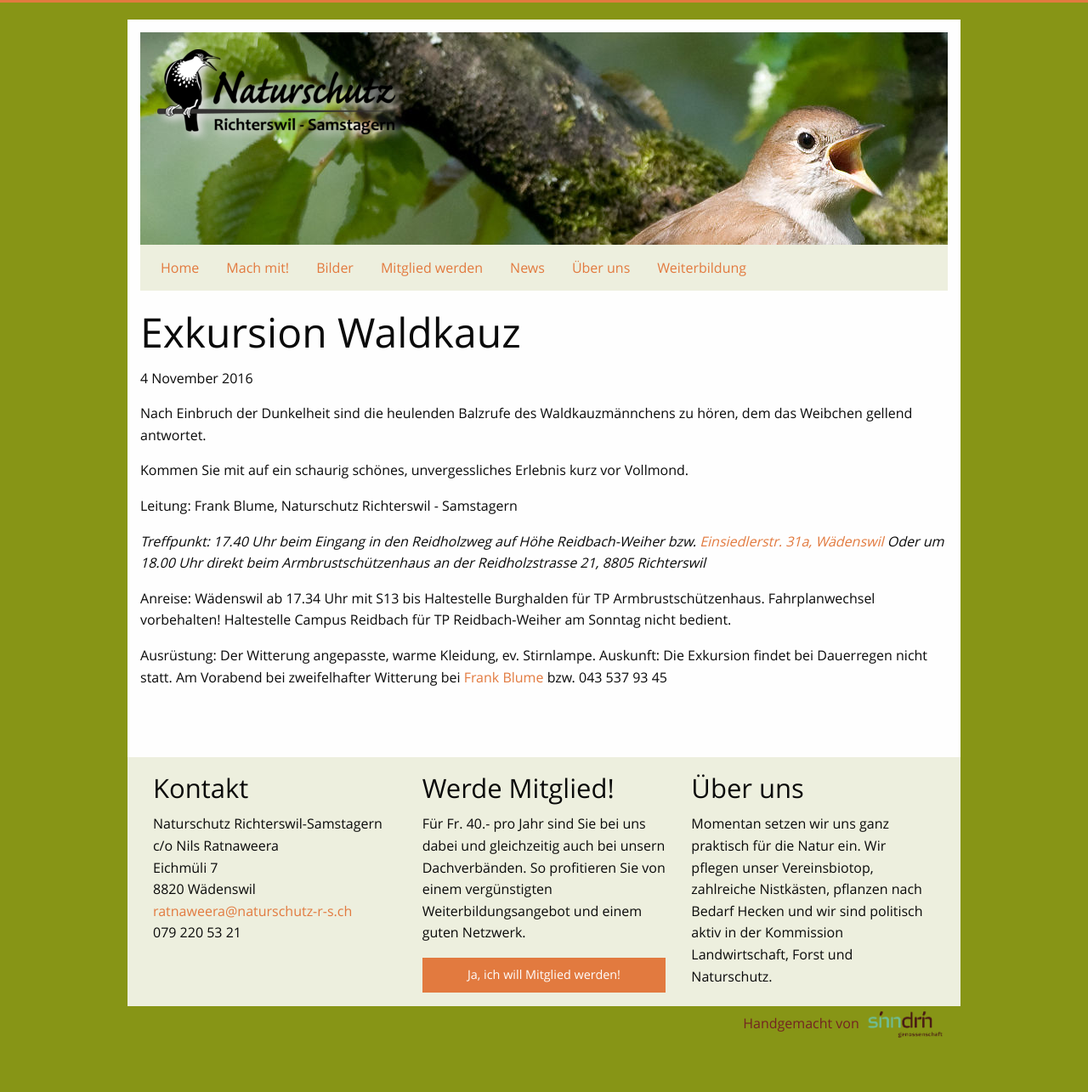
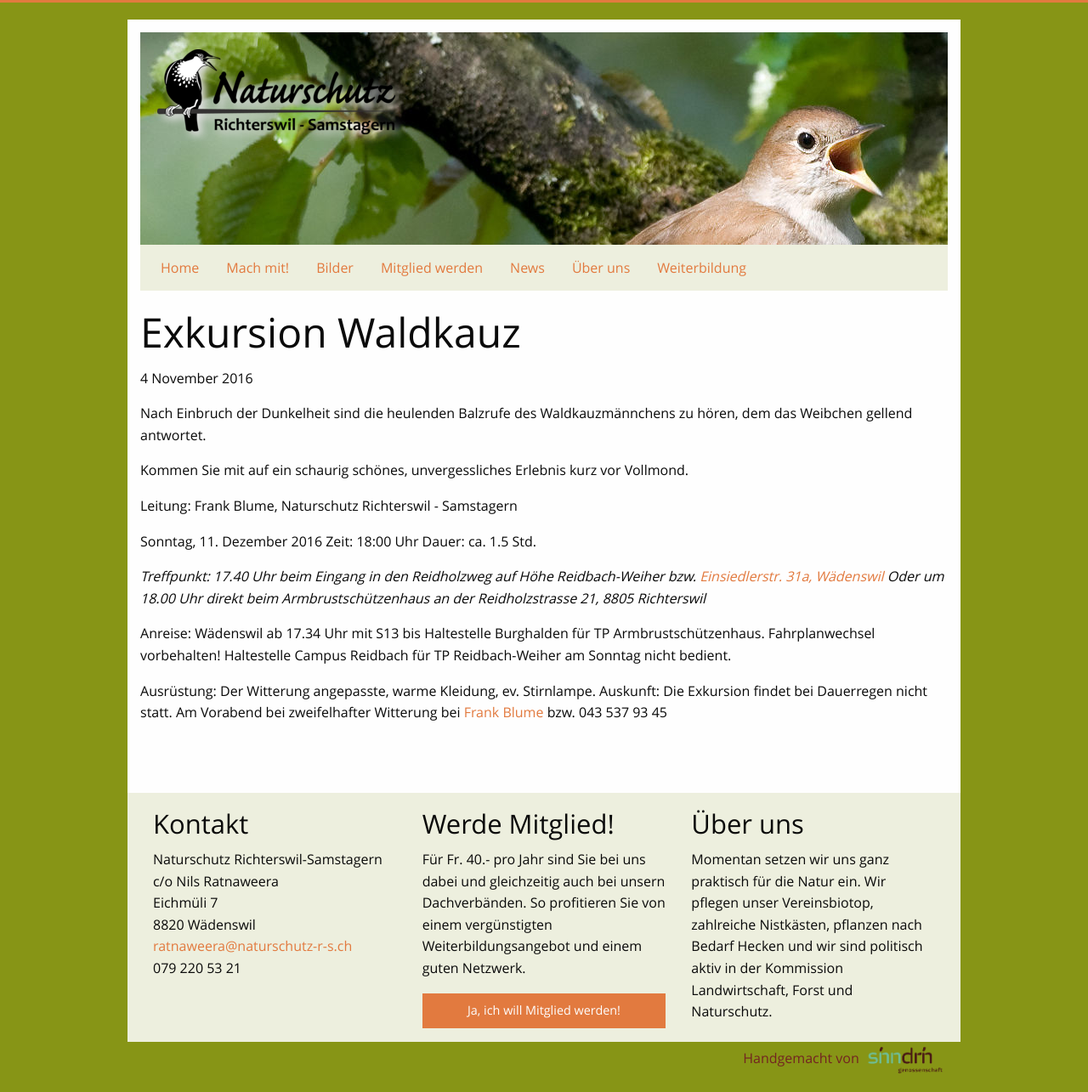
Before and after one commit to Naturschutz-Richterswil-Samstagern/Naturschutz-Richterswil-Samstagern.github.io, a Jekyll site: the page built from _posts/2016-11-04-exkursion-waldkauz.md, in a window 1280 px wide. Shown: the whole page at 85% size. Built offline with Jekyll 4.4.1, drawn with Linux system fonts in a browser that asks for light colours; before the commit the page ends 1243 px from its top, so only the background shows below that.

Commit message:
Updated 2016-11-04-exkursion-waldkauz.md

```diff
--- a/_posts/2016-11-04-exkursion-waldkauz.md
+++ b/_posts/2016-11-04-exkursion-waldkauz.md
@@ -16,6 +16,10 @@ Kommen Sie mit auf ein schaurig schönes, unvergessliches Erlebnis kurz vor Voll
 
 Leitung: Frank Blume, Naturschutz Richterswil - Samstagern
 
+Sonntag, 11. Dezember 2016
+Zeit: 18:00 Uhr
+Dauer: ca. 1.5 Std.
+
 _Treffpunkt: 17.40 Uhr beim Eingang in den Reidholzweg auf Höhe Reidbach-Weiher bzw. [Einsiedlerstr. 31a, Wädenswil](http://map.search.ch/richterswil/reidholzstr.21?poi=-&b=high)
 Oder um 18.00 Uhr direkt beim Armbrustschützenhaus an der Reidholzstrasse 21, 8805 Richterswil_
 
```
